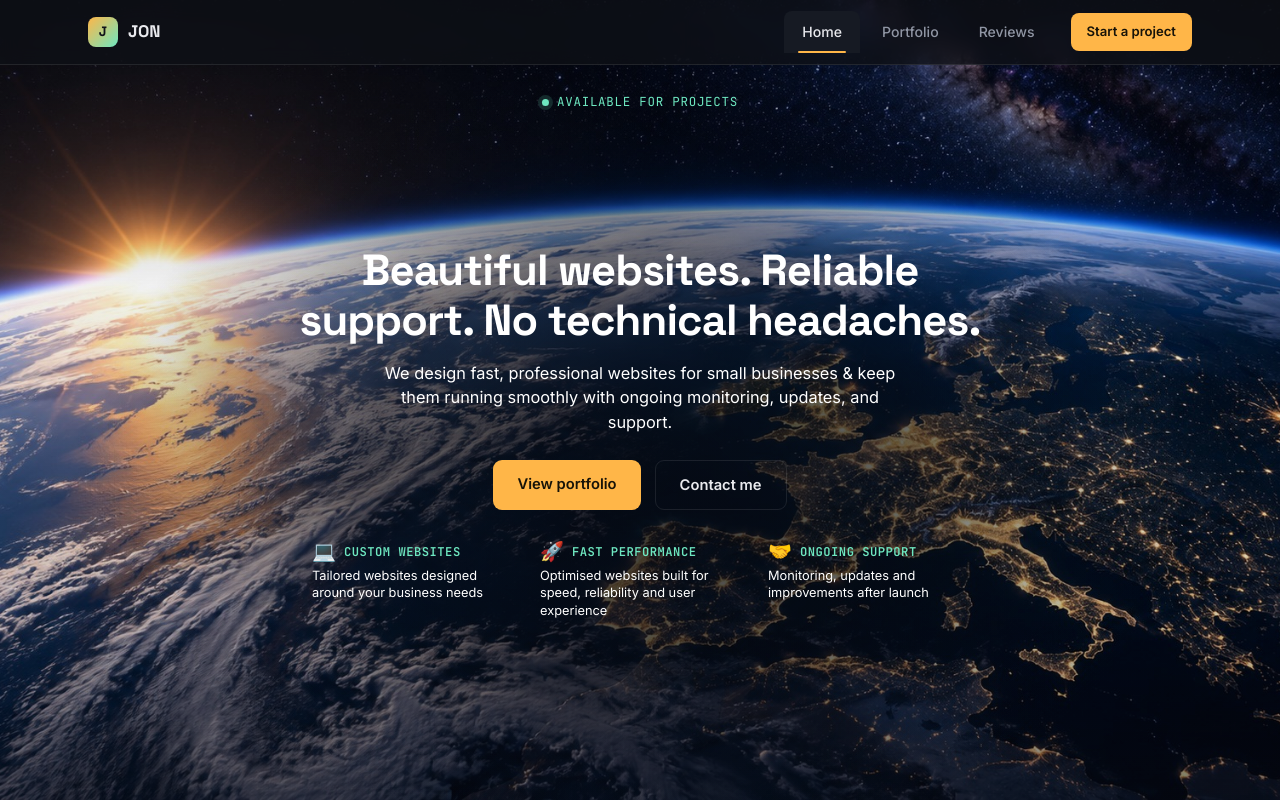
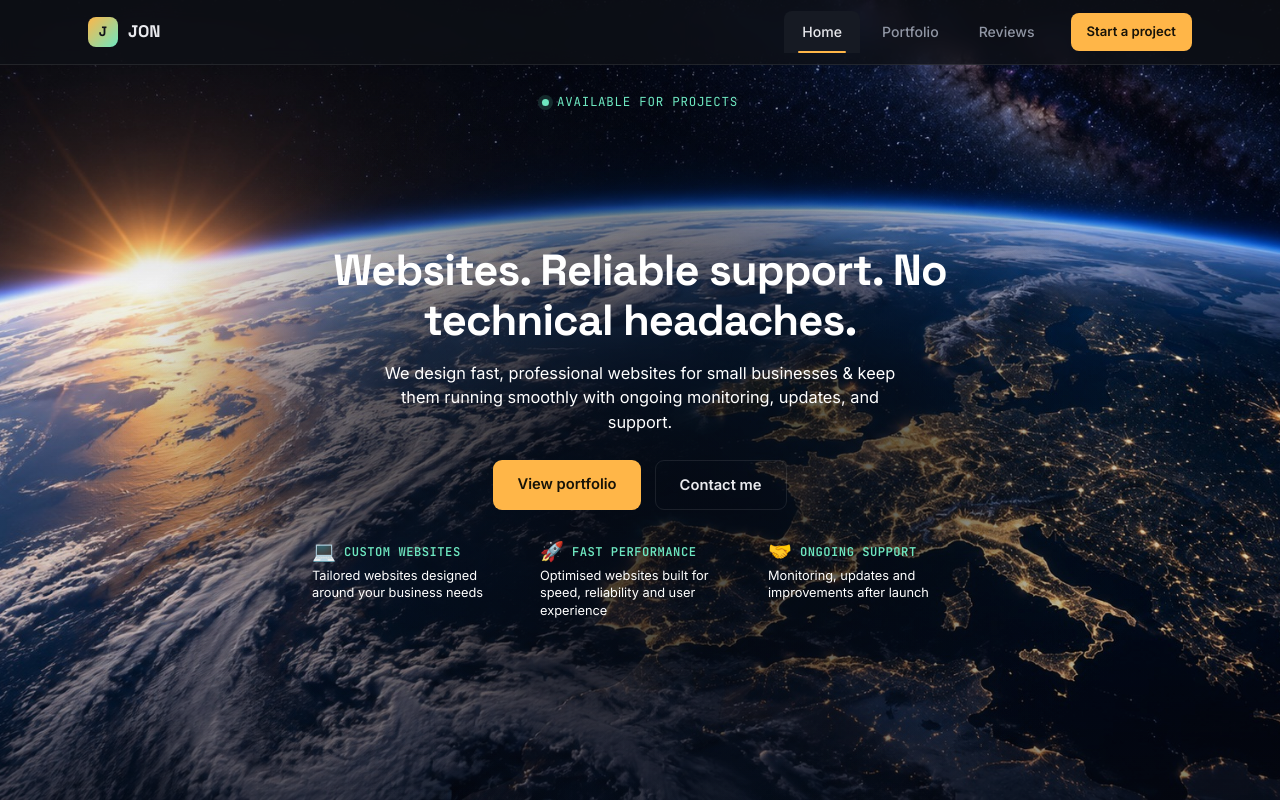
Before and after one commit to LuminaPixelStudio/lumina-pixel-studio, a plain HTML site: page index.html in a window 1280 px wide. Drawn offline with Linux system fonts and the light colour scheme.

Commit message:
Update index.html

```diff
--- a/index.html
+++ b/index.html
@@ -34,7 +34,7 @@
     <div class="space-scrim" aria-hidden="true"></div>
     <div class="eyebrow-top">Available For Projects</div>
     <div class="wrap hero-center">
-      <h1 class="headline">Beautiful websites. Reliable support. No technical headaches.</h1>
+      <h1 class="headline">Websites. Reliable support. No technical headaches.</h1>
       <p class="hero-sub">We design fast, professional websites for small businesses & keep them running smoothly with ongoing monitoring, updates, and support.</p>
       <div class="btn-row">
         <a href="portfolio.html" class="btn btn-primary">View portfolio</a>
```
